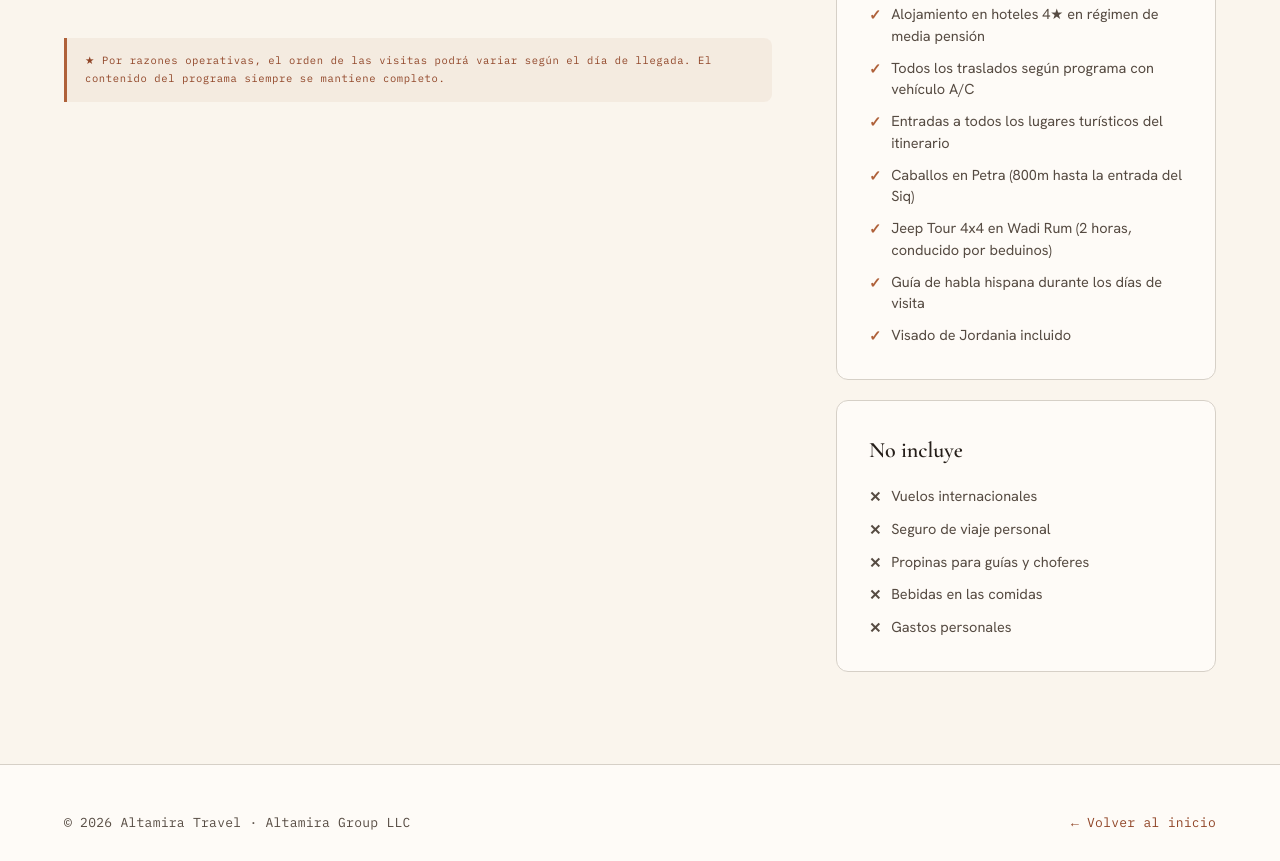
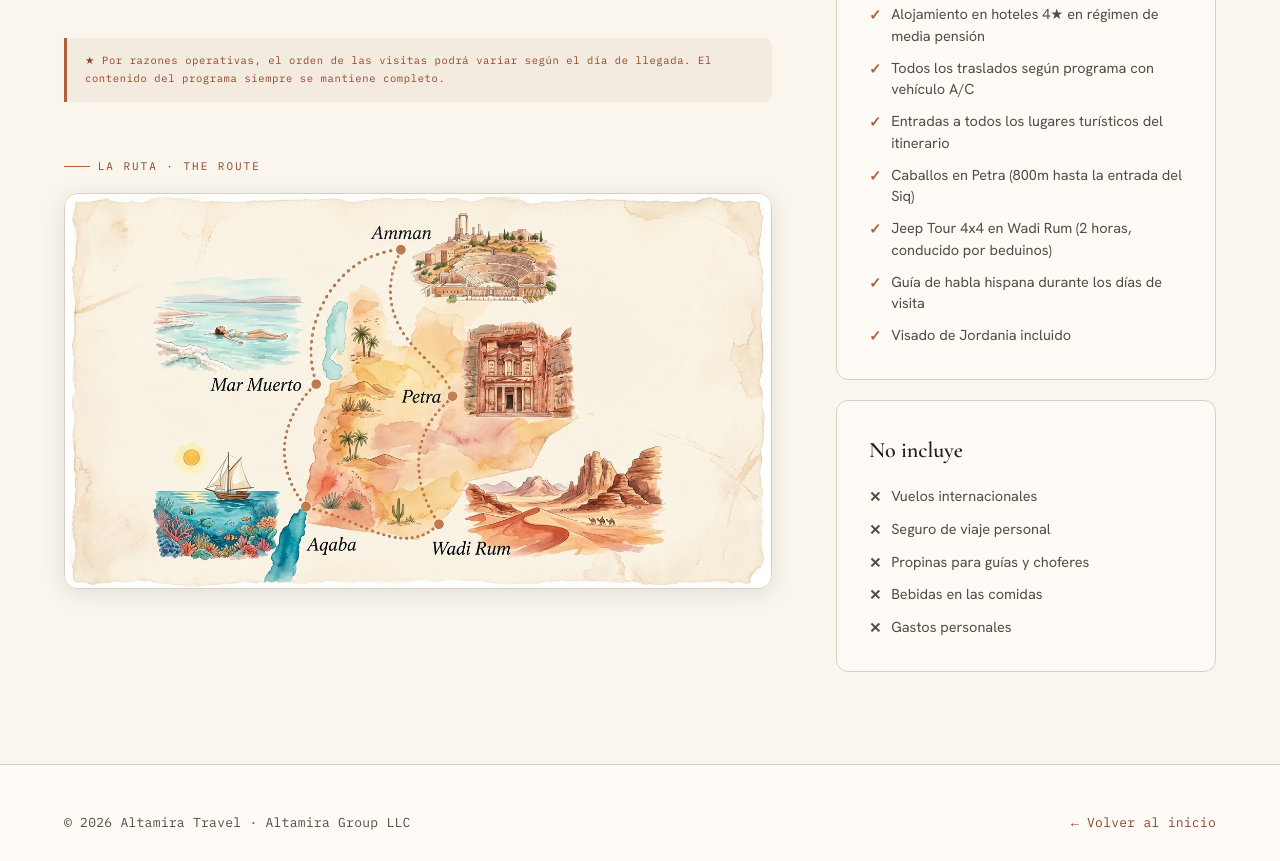
Before and after one commit to ricardolb1086/altamira-travel, a plain HTML site: page programas/el-reino-de-jordania-al-completo.html in a window 1280 px wide. Shown: the part 1737-2598 px from the top of the page. Drawn offline with nearby package versions, Linux system fonts and the light colour scheme.

Commit message:
feat: agregar mapa ilustrado a El Reino al Completo (con Aqaba)

```diff
--- a/programas/el-reino-de-jordania-al-completo.html
+++ b/programas/el-reino-de-jordania-al-completo.html
@@ -213,6 +213,13 @@ footer{background:var(--paper);border-top:1px solid var(--line);padding-block:48
           </div>
       </div>
       <div class="op-note">★ Por razones operativas, el orden de las visitas podrá variar según el día de llegada. El contenido del programa siempre se mantiene completo.</div>
+
+        <div style="margin-top:56px;">
+          <p class="prog-label">La ruta · The route</p>
+          <div style="margin-top:18px;border-radius:14px;overflow:hidden;border:1px solid var(--line);box-shadow:0 4px 24px rgba(0,0,0,.1);">
+            <img src="/img/reino-completo-map.jpg" alt="Mapa de la ruta — El Reino de Jordania al Completo · Amman, Petra, Wadi Rum, Aqaba, Mar Muerto" style="width:100%;display:block;">
+          </div>
+        </div>
     </div>
 
     <div class="prog-sidebar">
```
Also changed, not shown: img/reino-completo-map.jpg (added).
